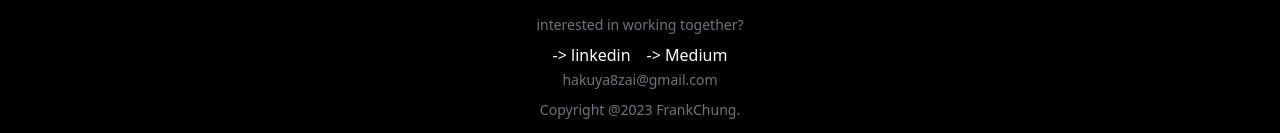
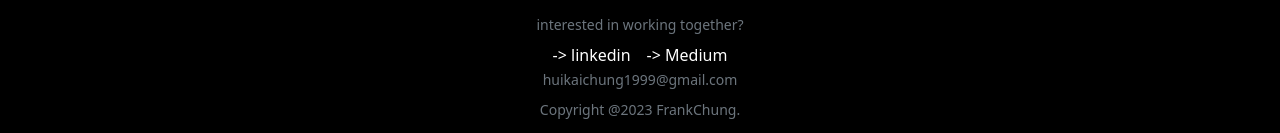
Before and after one commit to hakuya8zai/MyPortfolio, a Vue app: page /MyPortfolio/About in a window 1280 px wide. Shown: the part 1034-1167 px from the top of the page. Built offline with nearby package versions, Linux system fonts and the light colour scheme.

Commit message:
footer gmail fixed

```diff
--- a/src/components/Footer.vue
+++ b/src/components/Footer.vue
@@ -9,7 +9,7 @@
         </div>
         <div class="text-center">
             <!-- to do : 點擊後複製 -->
-            <a class="m-2 text-secondary text-decoration-none hover-underline font-sm" href="#">hakuya8zai@gmail.com</a>
+            <a class="m-2 text-secondary text-decoration-none hover-underline font-sm">huikaichung1999@gmail.com</a>
         </div>
         <div class="text-center p-0 m-2 text-secondary font-sm">
             Copyright @2023 FrankChung.
--- a/src/components/Introduction.vue
+++ b/src/components/Introduction.vue
@@ -15,7 +15,7 @@
                         </content>
                         <div class="row button-wrapper pt-3 pb-3">
                             <div class="col-6 d-grid">
-                                <router-link role="button" class="btn btn-outline-warning btn-lg me-3" to="/MyPortfolio">Works</router-link>
+                                <router-link role="button" class="btn btn-outline-warning btn-lg me-3" to="'/MyPortfolio/Work'">Works</router-link>
                             </div>
                             <div class="col-6 d-grid">
                                 <a href="https://firebasestorage.googleapis.com/v0/b/frankportfolio-e3ae3.appspot.com/o/Resume%2FFrankResume.pdf?alt=media&token=c8b84955-2c2d-4e88-886e-0eebb5e0c8fb" target="_blank" role="button" class="btn btn-outline-light btn-lg me-3">Resume</a>
```
